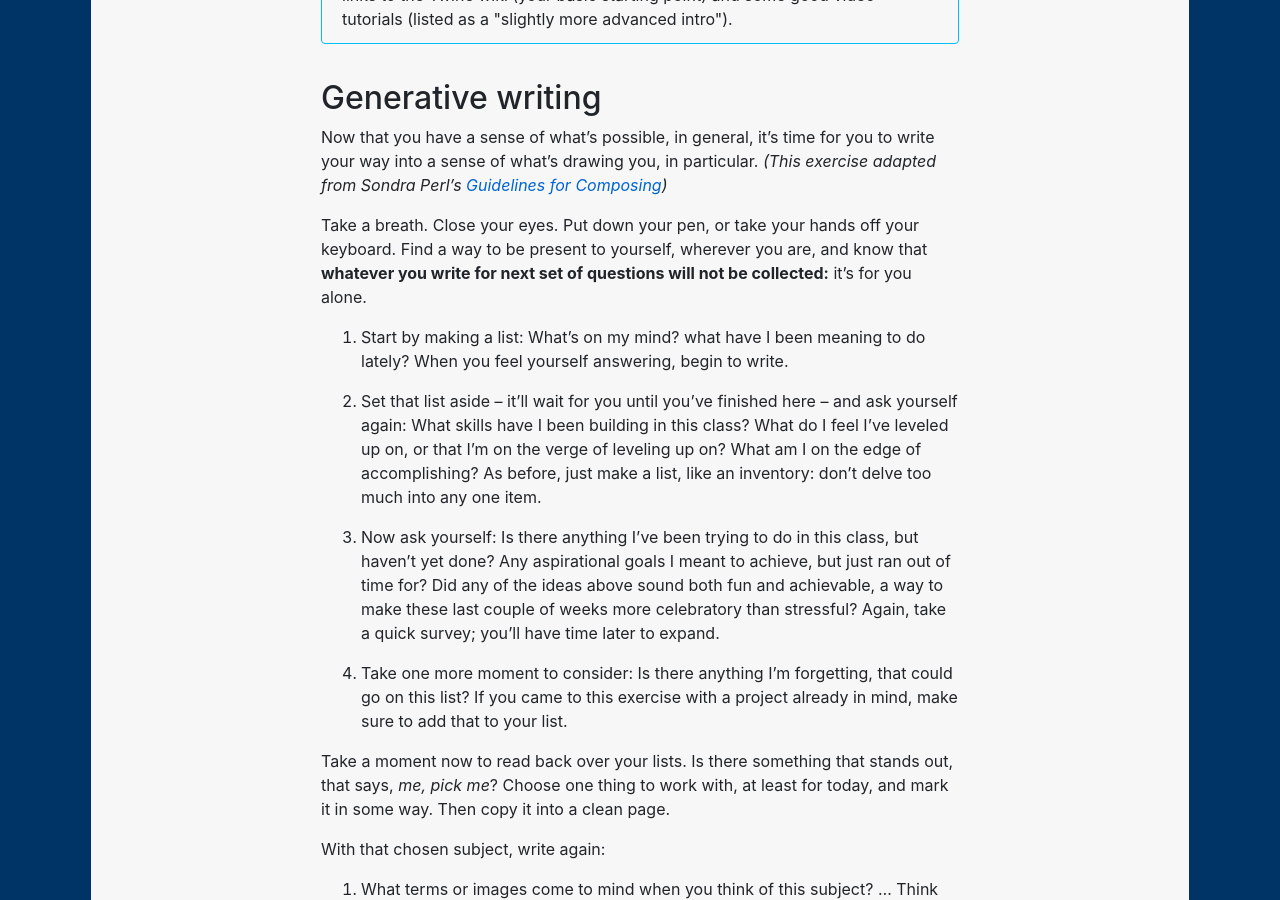
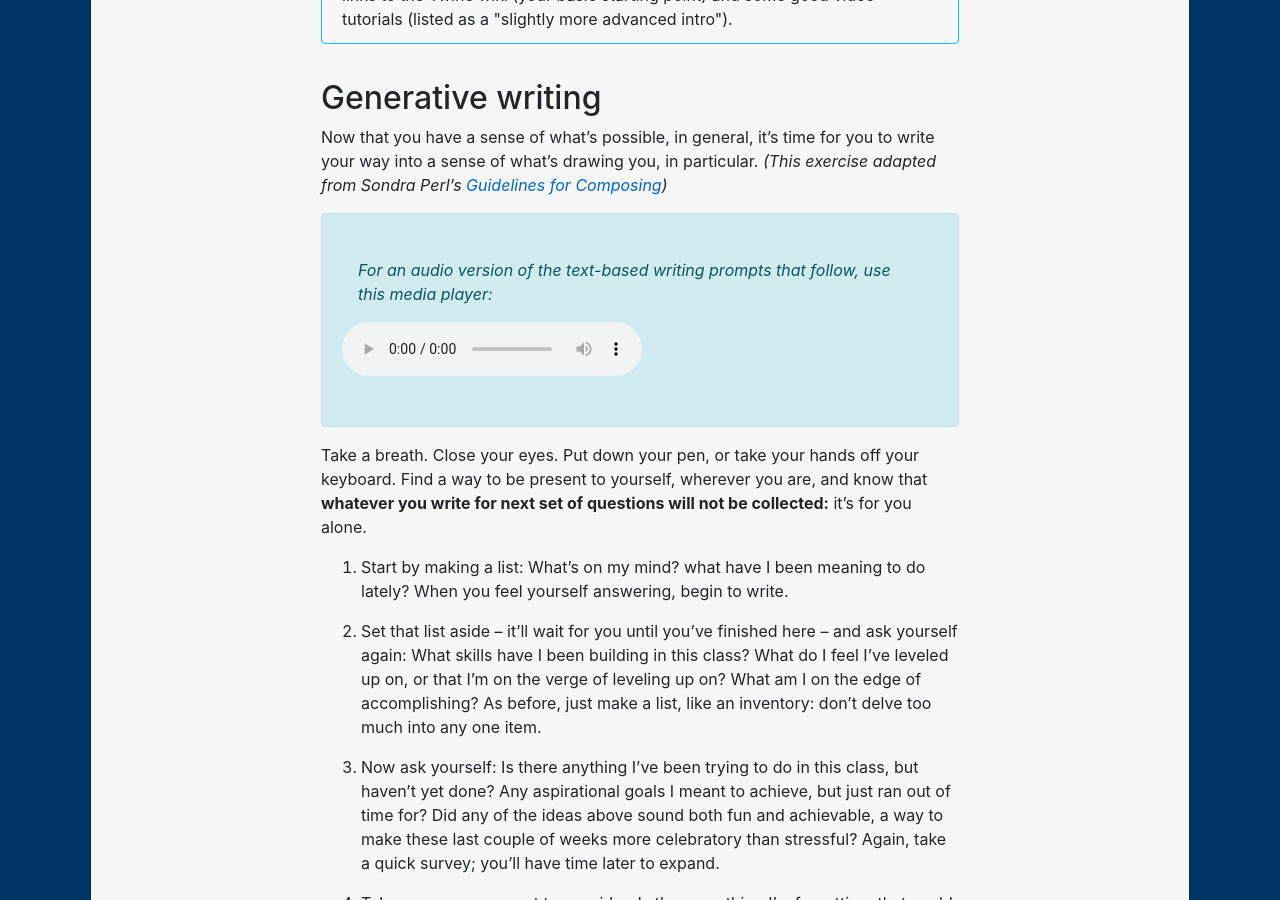
Before and after one commit to benmiller314/cdm2020spring, a Jekyll site: the page built from plans/lesson-22.md, in a window 1280 px wide and 900 px high, scrolled down 3415 px. Built offline with Jekyll 4.4.1, drawn with Linux system fonts in a browser that asks for light colours; our own code applies the rules of GitHub Pages for plain Markdown files.

Commit message:
add audio element
of Ben reading the writing prompts that follow

```diff
--- a/plans/lesson-22.md
+++ b/plans/lesson-22.md
@@ -138,6 +138,20 @@ In the meantime, if this sounds intriguing, I encourage you to look at the <a hr
 ## Generative writing
 Now that you have a sense of what's possible, in general, it's time for you to write your way into a sense of what's drawing you, in particular. *(This exercise adapted from Sondra Perl's [Guidelines for Composing](http://bit.ly/perlfeltsense))*  <!-- Record this in Audacity?? -->
 
+<div class="alert alert-info">
+
+<figure>
+    <figcaption>For an audio version of the text-based writing prompts that follow, use this media player:</figcaption>
+    <audio
+        controls
+        src="../assets/sound/ben-reads-perl-guidelines--final-unit.mp3">
+            Your browser does not support the
+            <code>audio</code> element.
+    </audio>
+</figure>
+
+</div>
+
 Take a breath. Close your eyes. Put down your pen, or take your hands off your keyboard. Find a way to be present to yourself, wherever you are, and know that **whatever you write for next set of questions will not be collected:** it's for you alone.
 
 1. Start by making a list: What's on my mind? what have I been meaning to do lately? When you feel yourself answering, begin to write.
```
Also changed, not shown: 1 other file.
